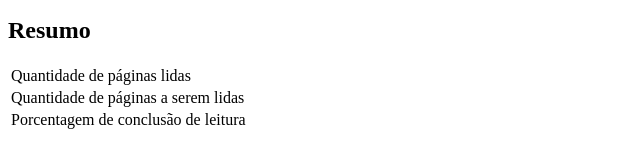
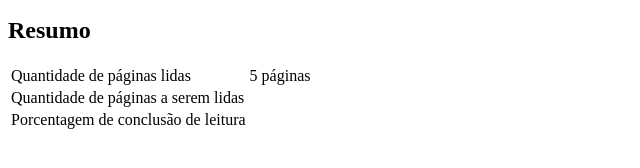
Before and after one commit to camilafernanda/Projeto-FIP-Livros-PorAula, a plain HTML site: page Biblioteca/index.html in a window 1280 px wide. Both pictures are taken after typing "Sample", "https://example.com", "5", "5" into the empty fields and a click on the button "Adicionar livro". Shown: the part 172-340 px from the top of the page, 0-640 px from the left. Drawn offline with Linux system fonts and the light colour scheme.

Commit message:
video 3.3

```diff
--- a/Biblioteca/index.html
+++ b/Biblioteca/index.html
@@ -56,6 +56,10 @@
             let statusLeitura = document.querySelector('#status');
             let qtdPaginas = document.querySelector('#qtd_paginas');
             let maxMeta = document.querySelector('#meta_max');
+
+            let elementoPaginasLidas = document.querySelector('#paginas_lidas');
+            elementoPaginasLidas.textContent = qtdPaginas.value + " páginas";
+
         }
     </script>
 </body>
```
